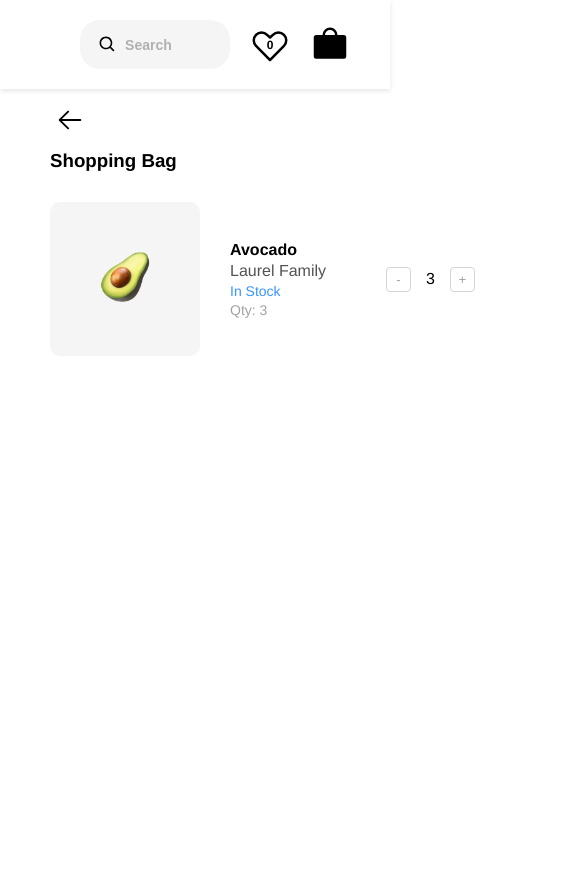
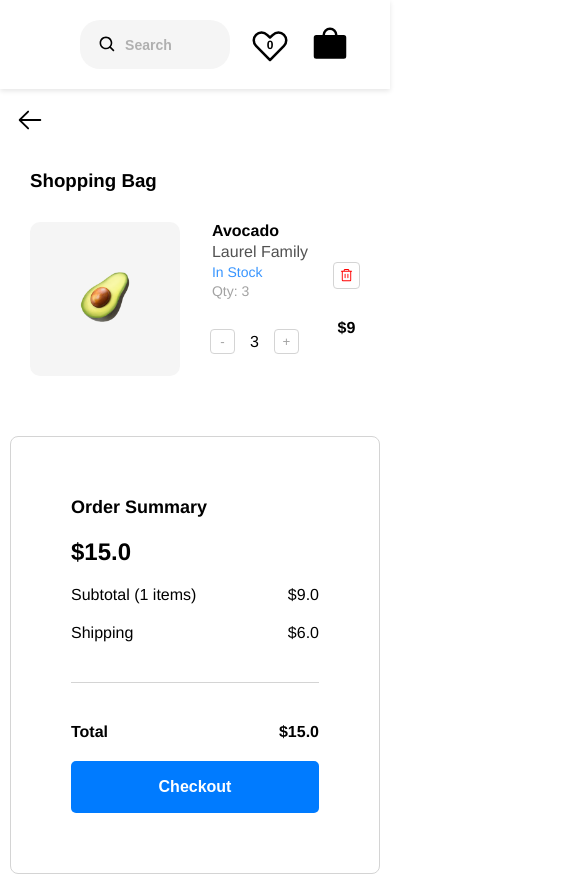
Before and after one commit to Puthikunkim/emoji-store, a React (Vite) app: page /bag in a window 390 px wide. Shown: the top 874 px of the page, 585 px wide, since content can reach past the window. Before the commit the page ends 844 px from the top, so only its background shows below. Built offline with nearby package versions, Linux system fonts and the light colour scheme.

Commit message:
Feat: Made checkout page responsive

```diff
--- a/src/components/Bag/Bag.module.css
+++ b/src/components/Bag/Bag.module.css
@@ -4,6 +4,12 @@
     align-items: start;
     width: 100%;
     padding: 0px 50px;
+}
+
+@media (max-width: 400px) {
+    .bag {
+        padding: 0px 10px;
+    }
 }
 
 .top {
@@ -27,3 +33,12 @@
     justify-content: space-between;
     width: 100%;
 }
+
+@media (max-width: 1220px) {
+    .bottom {
+        flex-direction: column;
+        gap: 40px;
+        justify-content: center;
+        align-items: center;
+    }
+}
--- a/src/components/Bag/ShoppingList/ShoppingList.module.css
+++ b/src/components/Bag/ShoppingList/ShoppingList.module.css
@@ -2,6 +2,13 @@
     display: flex;
     flex-direction: column;
     gap: 30px;
+}
+
+@media (max-width: 1220px) {
+    .shoppingList {
+        width: 100%;
+        padding: 20px;
+    }
 }
 
 .fruitCard {
@@ -34,6 +41,13 @@
     justify-content: start;
     gap: 60px;
     align-items: center;
+}
+
+@media (max-width: 700px) {
+    .stockInfoLeft {
+        flex-direction: column;
+        gap: 30px;
+    }
 }
 
 .fruitInfo {
@@ -90,6 +104,14 @@
     align-items: center;
 }
 
+@media (max-width: 700px) {
+    .stockInfoRight {
+        flex-direction: column;
+        justify-content: center;
+        gap: 30px;
+    }
+}
+
 .trash {
     display: flex;
     justify-content: center;
--- a/src/components/Bag/Summary/Summary.module.css
+++ b/src/components/Bag/Summary/Summary.module.css
@@ -6,6 +6,14 @@
     border-radius: 8px;
     width: 400px;
     gap: 20px;
+}
+
+@media (max-width: 1220px) {
+    .summary {
+        width: 100%;
+        padding: 60px;
+        margin: 0 80px;
+    }
 }
 
 .title {
```
